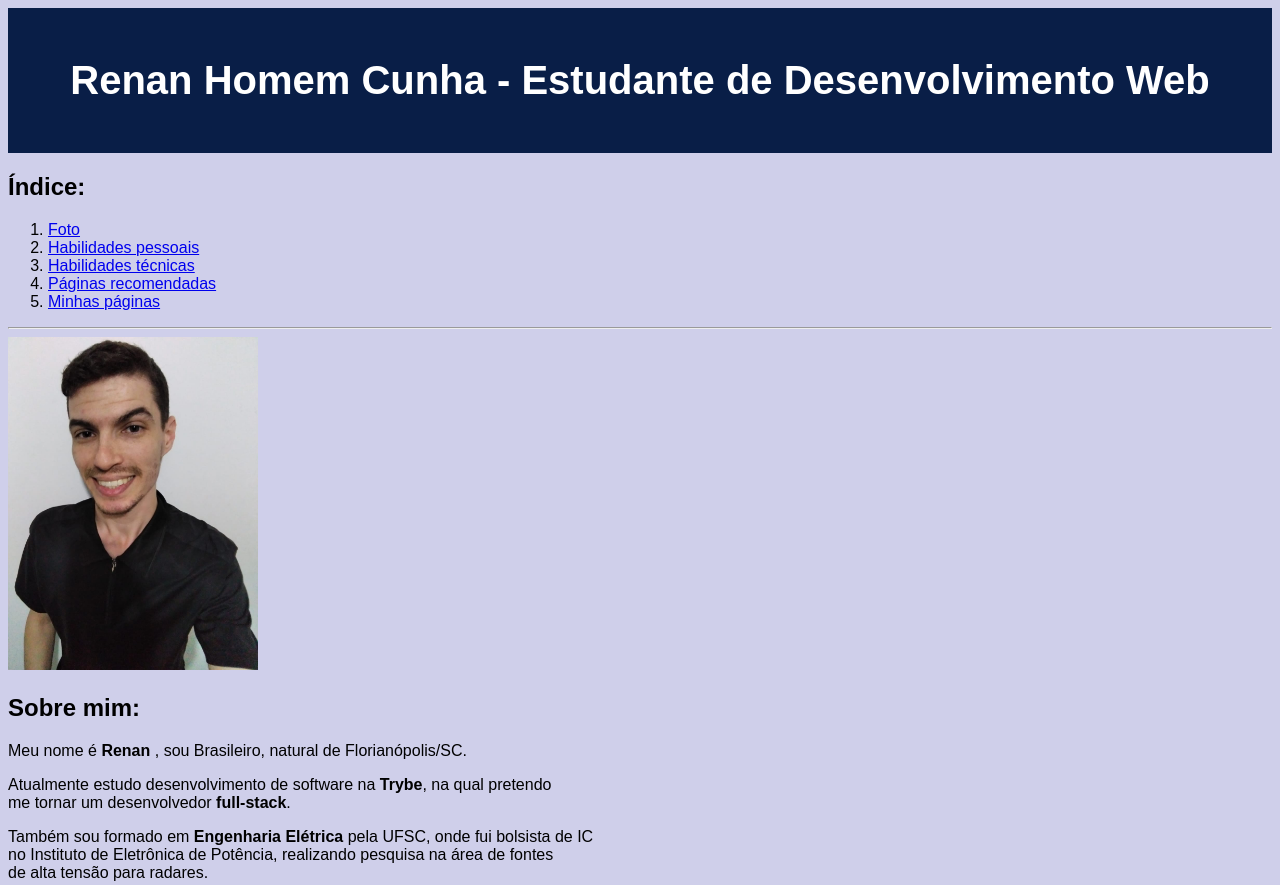
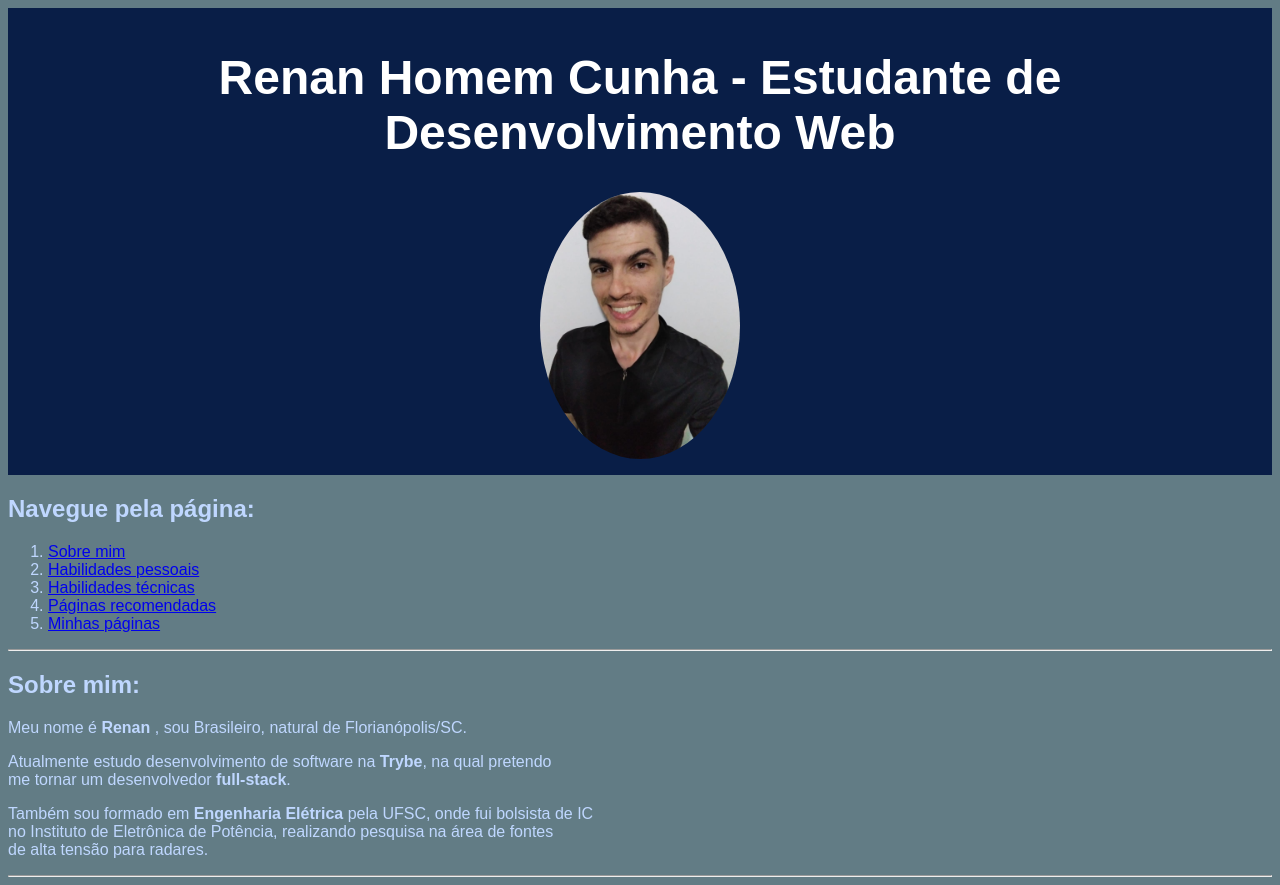
Before and after one commit to renanhcunha/renanhcunha.github.io, a plain HTML site: page index.html in a window 1280 px wide. Shown: the top 885 px of the page. Drawn offline with Linux system fonts and the light colour scheme.

Commit message:
Adicionando imagens e alterando cores e estilos

```diff
--- a/index.html
+++ b/index.html
@@ -6,28 +6,30 @@
         <style>
             body {
                 font-family: Arial, Helvetica, sans-serif;
-                background-color: #CFCFEA;
+                background-color:rgba(98, 124, 133, 1);
+                color:rgb(191, 215, 255, 1);
             }
-            h1 {
+            #home {
                 text-align: center;
-                font-size: 2.5em;
-                background-color: #091E47;
+                font-size: 1.5em;
+                background-color:rgba(9, 30, 71, 1);
                 color: white;
-                padding: 50px;
-                margin: 0px;
-
+                padding: 10px;
             }
-            .about h2 {
-                float: auto;
+            #foto {
+                border-radius: 50%;
             }
         </style>
     </head>
     <body>
-        <h1>Renan Homem Cunha - Estudante de Desenvolvimento Web</h1>
+        <div id="home">
+            <h1>Renan Homem Cunha - Estudante de Desenvolvimento Web</h1>
+            <img id="foto" src="imagens/renan.jpeg" alt="Renan H. Cunha" width="200px">
+        </div>
         <div class="inicio">
-            <h2>Índice:</h2>
+            <h2>Navegue pela página:</h2>
             <ol>
-                <li><a href="#foto">Foto</a></li>
+                <li><a href="#aboutme">Sobre mim</a></li>
                 <li><a href="#pessoais">Habilidades pessoais</a></li>
                 <li><a href="#tecnicas">Habilidades técnicas</a></li>
                 <li><a href="#recomendadas">Páginas recomendadas</a></li>
@@ -37,9 +39,8 @@
         </div>
 
         <div class="about">
-            <img id="foto" src="imagens/renan.jpeg" alt="Renan H. Cunha" width="250px">
 
-            <h2>Sobre mim:</h2>
+            <h2 id="aboutme">Sobre mim:</h2>
             <p>Meu nome é <strong>Renan </strong>, sou Brasileiro, natural de Florianópolis/SC. </p>
             <p>Atualmente estudo desenvolvimento de software na <strong>Trybe</strong>, na qual pretendo <br>
             me tornar um desenvolvedor <strong>full-stack</strong>.</p>
@@ -71,6 +72,7 @@
                 <li>SQL</li>
                 <p>Entre outras linguagens e frameworks.</p>
             </ul>
+            <img src="/imagens/gato.gif" alt="gato digitando" height="200px">
         </div>
         <hr>
         <div>
@@ -78,15 +80,18 @@
             <ul>
                 <li><a target="_blank" href="https://www.youtube.com/user/RBTechinfo/playlists">RBtech</a></li>
                 <li><a target="_blank" href="https://www.youtube.com/user/Diolinux">Diolinux</a></li>
+                <li><a target="_blank" href="https://www.clubedohardware.com.br/artigos/blog/">Clube do Hardware</a></li>
+
+
             </ul>
 
-            <a href="#foto"><h4>Ver foto</h4></a>
 
             <h2 id="mpaginas">Minhas páginas:</h2>
-            <ul>
-                <li><a target="_blank" href="https://www.linkedin.com/in/renan-hcunha/"><h4>Linkedin</h4></a></li>
-                <li><a target="_blank" href="https://github.com/renanhcunha/"><h4>Github</h4></a></li>
-            </ul>
+            <a target="_blank" href="https://www.linkedin.com/in/renan-hcunha/"><img src="/imagens/linkedin.png" alt="linkedin" width="50px"></a>
+            <a target="_blank" href="https://github.com/renanhcunha/"><img src="/imagens/github-logo.png" alt="github" width="50px"></a>
+            <a href="#home"><h4>Topo da página</h4></a> <br>
+            <img src="/imagens/home.jpg" alt="no place like home" height="200px">
+
         </div>
     </body>
 </html>
```
Also changed, not shown: imagens/gato.gif (added), imagens/github-logo.png (added), imagens/home.jpg (added), imagens/linkedin.png (added).
